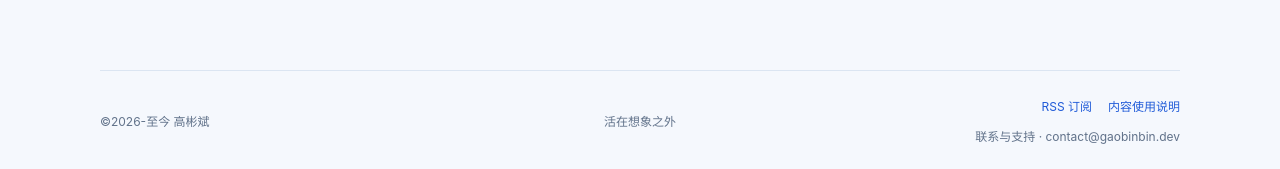
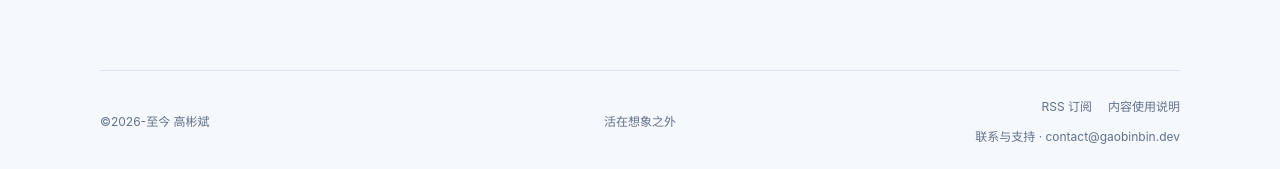
Before and after one commit to RobinGaoofficial/RobinGaoofficial.github.io, a Jekyll site: the page built from index.html, in a window 1280 px wide. Shown: the part 1071-1240 px from the top of the page. Built offline with Jekyll 4.4.1, drawn with Linux system fonts in a browser that asks for light colours.

Commit message:
Match footer links to the support text color

```diff
--- a/assets/css/reading.css
+++ b/assets/css/reading.css
@@ -27,6 +27,7 @@ a:hover{color:var(--hover)}button,select{font:inherit}button:focus-visible,selec
 @media(max-width:700px){.prose [data-blog-wrap="true"]:not([data-blog-wrapped="true"]){float:none!important;width:100%!important;max-width:100%!important;margin:16px auto!important}}
 
 .footer-links{display:flex;justify-content:flex-end;flex-wrap:wrap;gap:8px 16px;text-align:right;color:var(--muted)}
+.footer-links a{color:inherit}
 .footer-links .footer-contact{flex-basis:100%}
 @media(max-width:700px){.footer-links{justify-content:center;text-align:center}}
 
```
